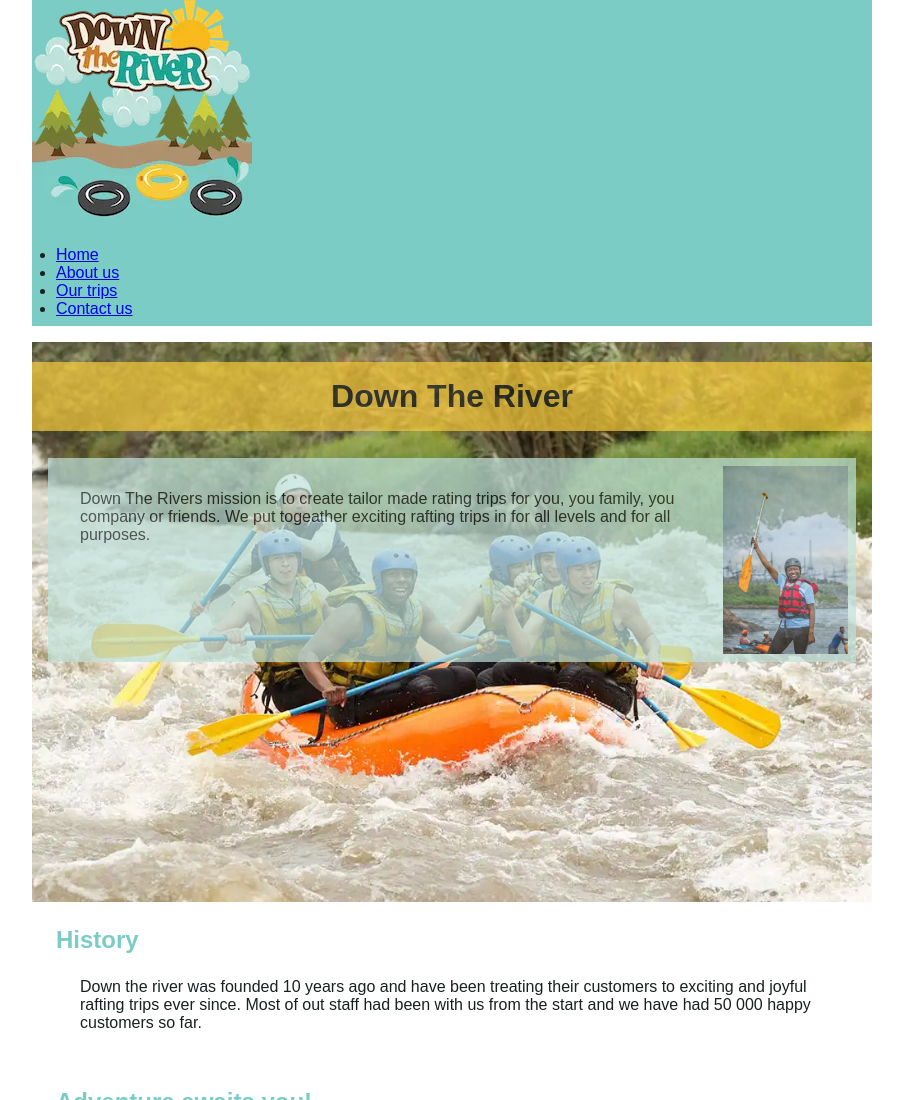
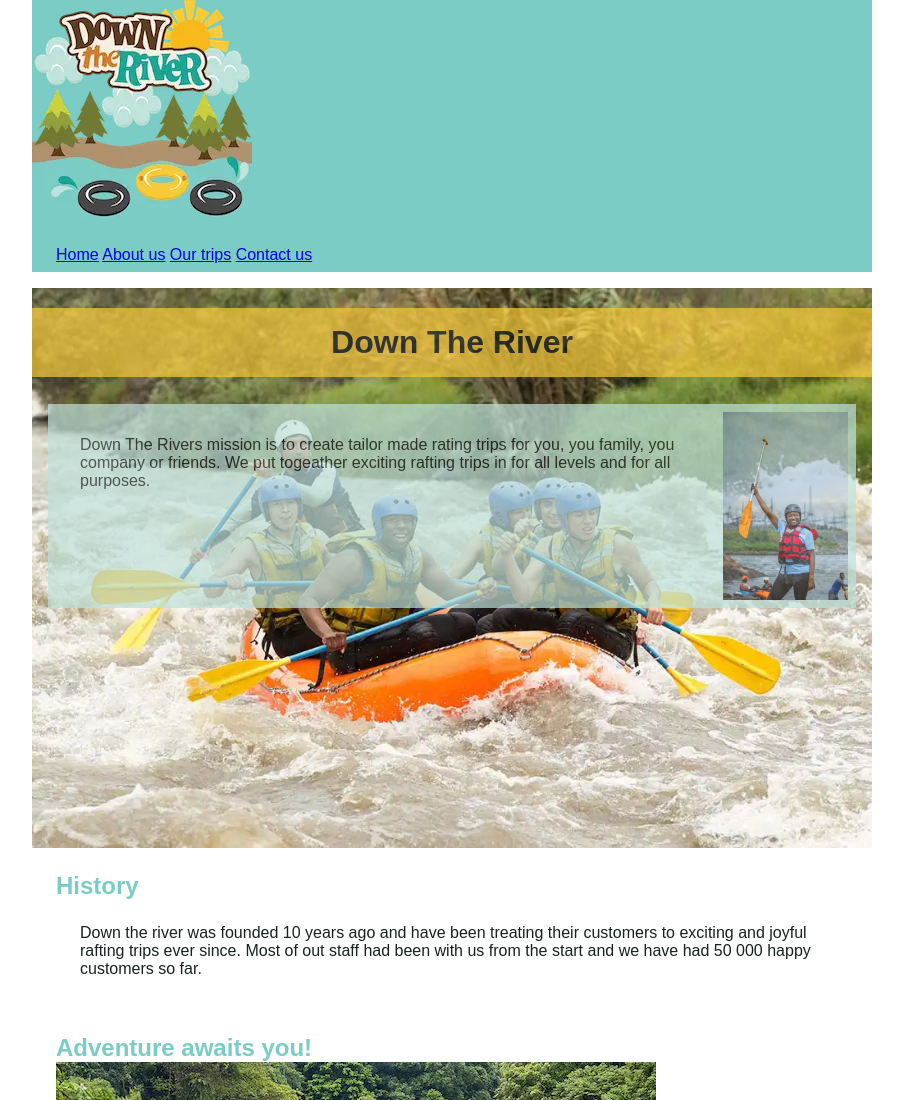
Before and after one commit to vamundse/wdd130, a plain HTML site: page wwr/about.html in a window 1280 px wide. Shown: the top 1100 px of the page, without its empty margins (188-1091 px from the left). Drawn offline with Linux system fonts and the light colour scheme.

Commit message:
changed css and removed ul in about

```diff
--- a/wwr/about.html
+++ b/wwr/about.html
@@ -15,12 +15,10 @@
         <header>
             <img src="images/logo-downriver.webp" alt="Down The River logo">
             <nav>
-                <ul>
-                    <li><a href="index.html" target="_blank">Home</a></li>
-                    <li><a href="about.html" target="_blank">About us</a></li>
-                    <li><a href="trips.html" target="_blank">Our trips</a></li>
-                    <li><a href="contact.html" target="_blank">Contact us</a></li>
-                </ul>
+                <a href="index.html" target="_blank">Home</a>
+                <a href="about.html" target="_blank">About us</a>
+                <a href="trips.html" target="_blank">Our trips</a>
+                <a href="contact.html" target="_blank">Contact us</a>
             </nav>
         </header>
         <main>
--- a/wwr/styles/rafting.css
+++ b/wwr/styles/rafting.css
@@ -67,6 +67,7 @@ nav, p, section, article {
     display: block;
     width: 100%;
     height: auto;
+    opacity: 1;
 }
 
 article {
```
